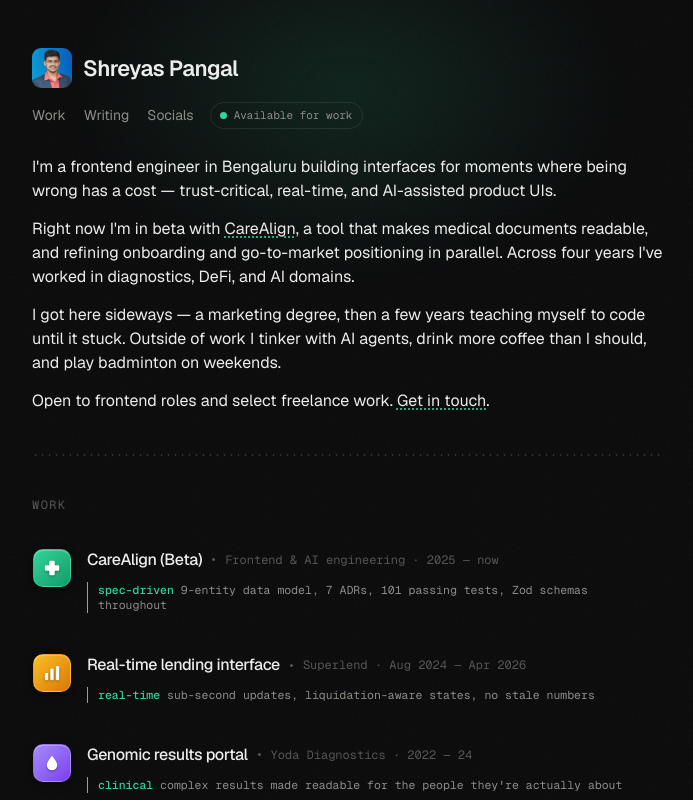
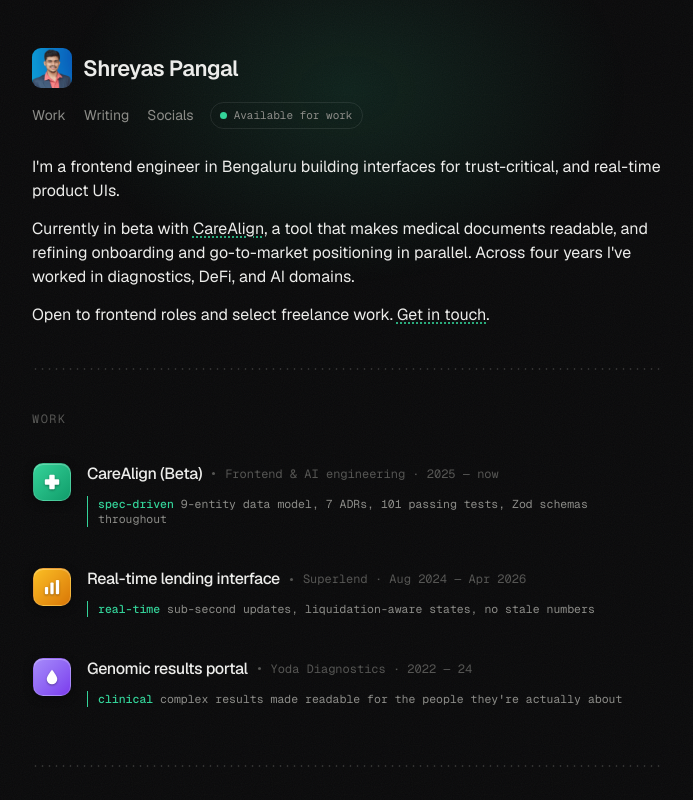
Before and after one commit to shreyaspangal/shreyas-portfolio-v0, a Next.js app: page / in a window 1280 px wide. Shown: the top 800 px of the page, without its empty margins (292-985 px from the left). Built offline with nearby package versions, Linux system fonts and the light colour scheme.

Commit message:
fix: update content

```diff
--- a/app/page.tsx
+++ b/app/page.tsx
@@ -62,13 +62,12 @@
         <PopIn delay={0.16}>
           <p>
             I&apos;m a frontend engineer in Bengaluru building interfaces
-            for moments where being wrong has a cost — trust-critical,
-            real-time, and AI-assisted product UIs.
+            for trust-critical, and real-time product UIs.
           </p>
         </PopIn>
         <PopIn delay={0.22}>
           <p>
-            Right now I&apos;m in beta with{" "}
+            Currently in beta with{" "}
             <a
               href="https://care-align.vercel.app/"
               target="_blank"
@@ -82,14 +81,14 @@
             diagnostics, DeFi, and AI domains.
           </p>
         </PopIn>
-        <PopIn delay={0.25}>
+        {/* <PopIn delay={0.25}>
           <p>
             I got here sideways — a marketing degree, then a few years
             teaching myself to code until it stuck. Outside of work I tinker
             with AI agents, drink more coffee than I should, and play
             badminton on weekends.
           </p>
-        </PopIn>
+        </PopIn> */}
         <PopIn delay={0.28}>
           <p>
             Open to frontend roles and select freelance work.{" "}
```
